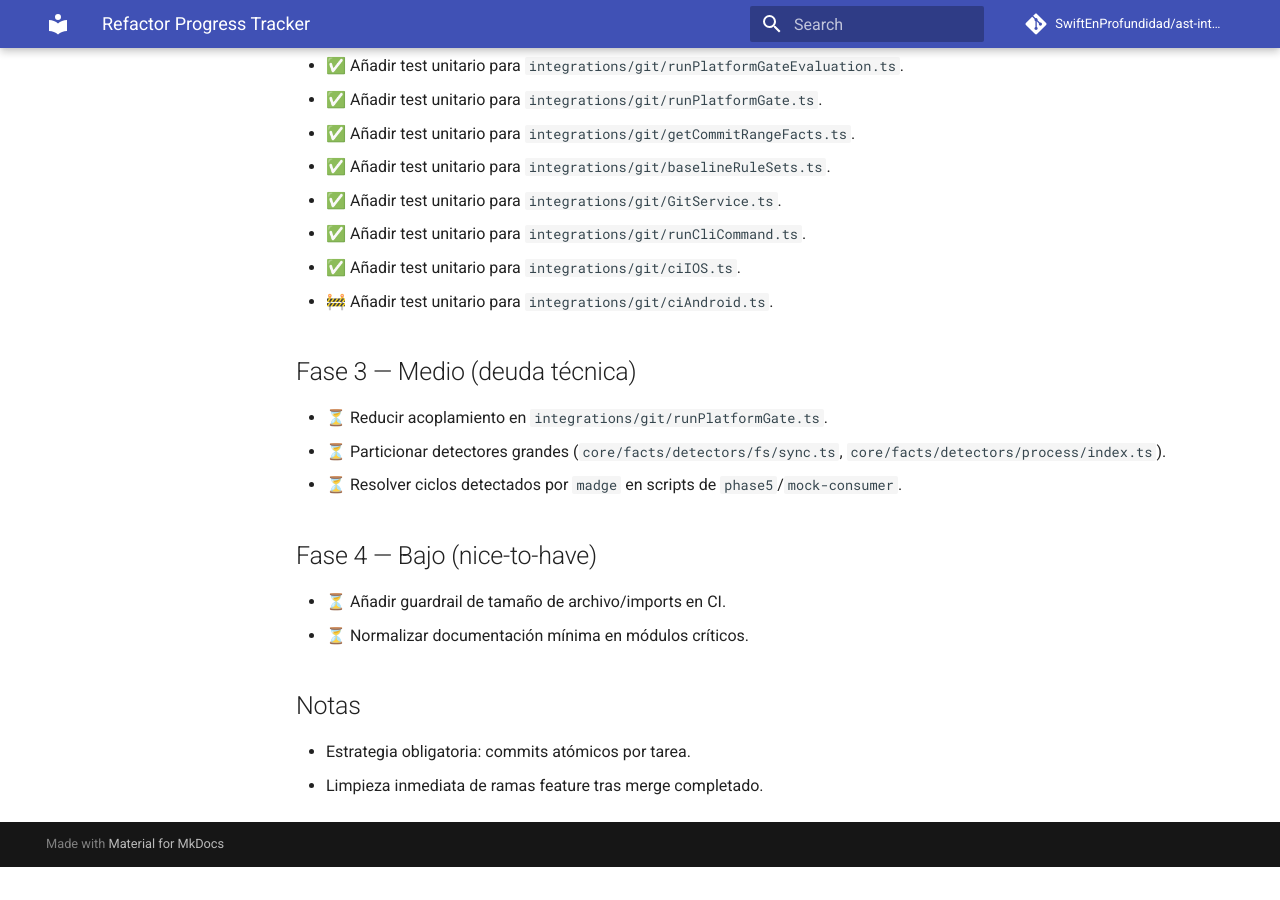
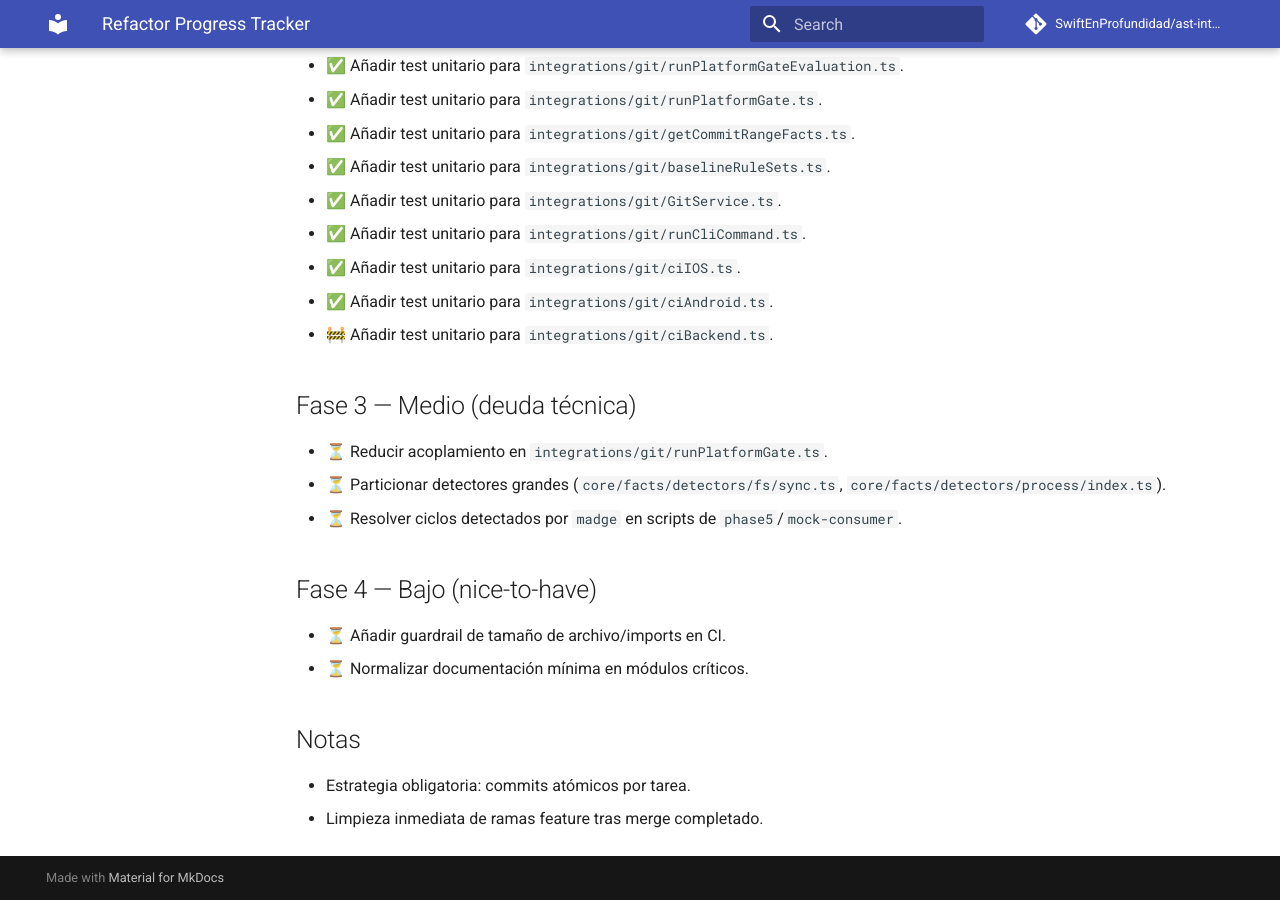
Before and after one commit to SwiftEnProfundidad/ast-intelligence-hooks, an MkDocs documentation site: the page built from docs/REFRACTOR_PROGRESS.md, in a window 1280 px wide and 900 px high, scrolled down 1095 px. Built offline with MkDocs 1.6.1 and Material for MkDocs 9.7.7, drawn with Linux system fonts in a browser that asks for light colours; comment, search, counter and statistics services are not loaded; before the commit the page ends 1962 px from its top, so only the background shows below that.

Commit message:
test(git): add alias coverage for ciAndroid runner

```diff
--- a/docs/REFRACTOR_PROGRESS.md
+++ b/docs/REFRACTOR_PROGRESS.md
@@ -33,7 +33,8 @@ Estado consolidado del refactor con seguimiento de tareas y evidencia del avance
 - ✅ Añadir test unitario para `integrations/git/GitService.ts`.
 - ✅ Añadir test unitario para `integrations/git/runCliCommand.ts`.
 - ✅ Añadir test unitario para `integrations/git/ciIOS.ts`.
-- 🚧 Añadir test unitario para `integrations/git/ciAndroid.ts`.
+- ✅ Añadir test unitario para `integrations/git/ciAndroid.ts`.
+- 🚧 Añadir test unitario para `integrations/git/ciBackend.ts`.
 
 ## Fase 3 — Medio (deuda técnica)
 - ⏳ Reducir acoplamiento en `integrations/git/runPlatformGate.ts`.
```
Also changed, not shown: 1 other file.
